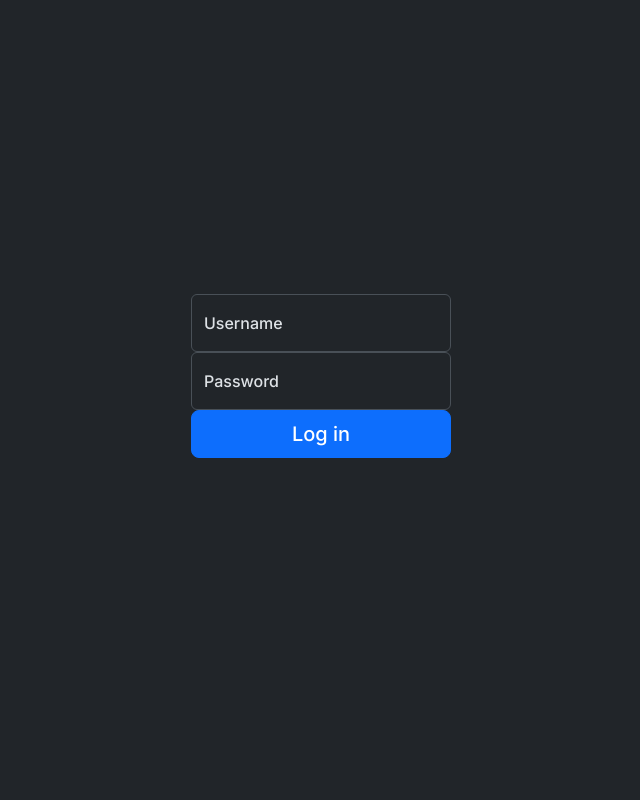
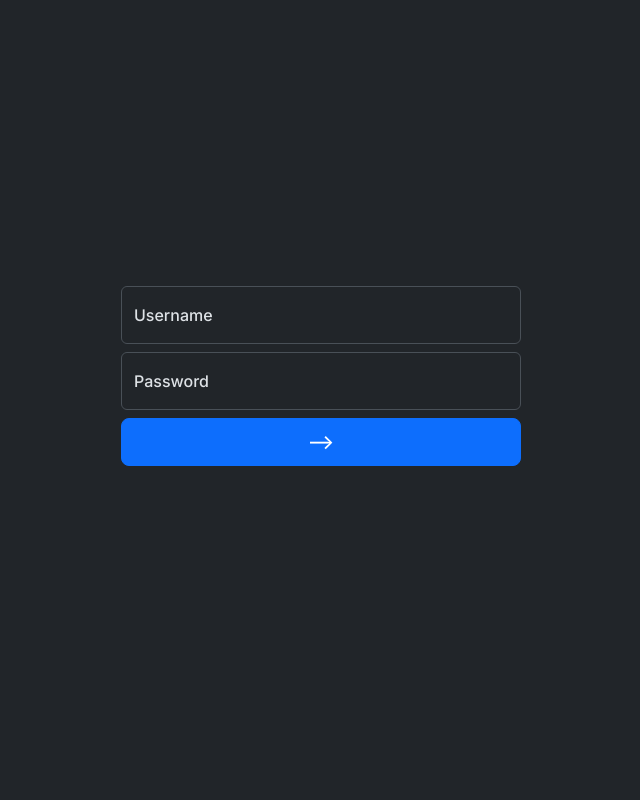
Before and after one commit to ekaj2/minecraft-controller, a Django app: page /login in a window 1280 px wide. Shown: the whole page, without its empty margins (319-959 px from the left). Run offline with Django 4.2, Linux system fonts and the light colour scheme; some libraries are stand-ins or nearby versions.

Commit message:
Cleanup login view

```diff
--- a/controller/templates/login_page.html
+++ b/controller/templates/login_page.html
@@ -1,11 +1,14 @@
 {% extends "base.html" %}
 {% block body %}
   <div class="d-flex justify-content-center align-items-center"
-       style="height: 100vh">
-    <div>
-      <form method="post" class="needs-validation" novalidate>
+       style="height: 100vh;
+              width: 100vw">
+    <form method="post"
+          class="needs-validation w-100"
+          novalidate
+          style="max-width: 400px">
       {% csrf_token %}
-        <div class="form-floating mx-auto">
+      <div class="form-floating mb-2">
         <input type="email"
                name="username"
                class="form-control"
@@ -14,7 +17,7 @@
         <label for="username">Username</label>
         <div class="invalid-feedback">Please provide a username.</div>
       </div>
-        <div class="form-floating mx-auto">
+      <div class="form-floating mb-2">
         <input type="password"
                name="password"
                class="form-control"
@@ -23,10 +26,9 @@
         <label for="password">Password</label>
         <div class="invalid-feedback">Please provide a password.</div>
       </div>
-        <div class="form-button mx-auto mb-5">
-          <button type="submit" class="btn btn-lg btn-primary w-100">Log in</button>
+      <div class="form-button mb-5">
+        <button type="submit" class="btn btn-lg btn-primary w-100">--></button>
       </div>
     </form>
   </div>
-  </div>
 {% endblock %}
```
Lines whose indentation alone changed are shown as unchanged.
